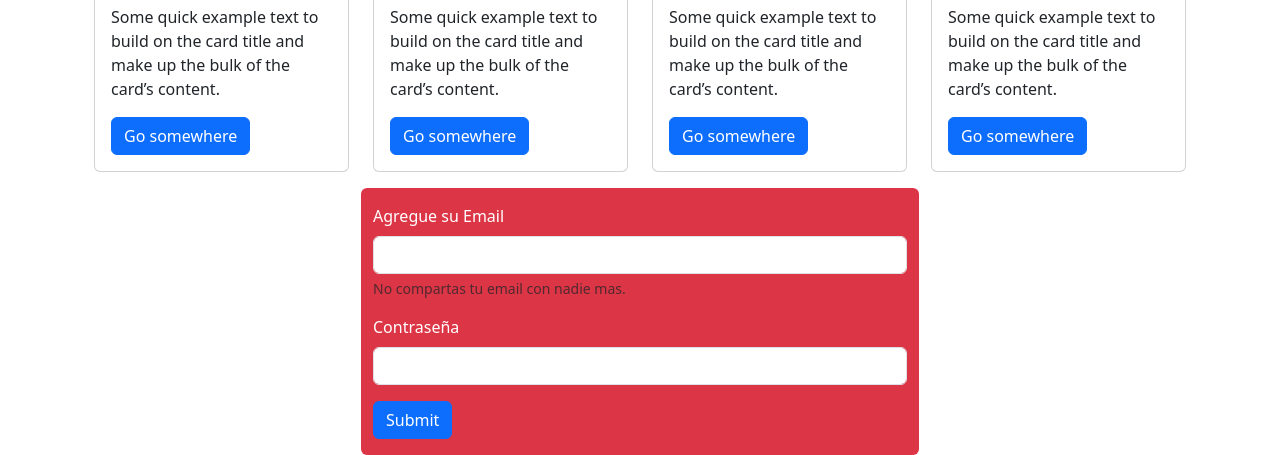
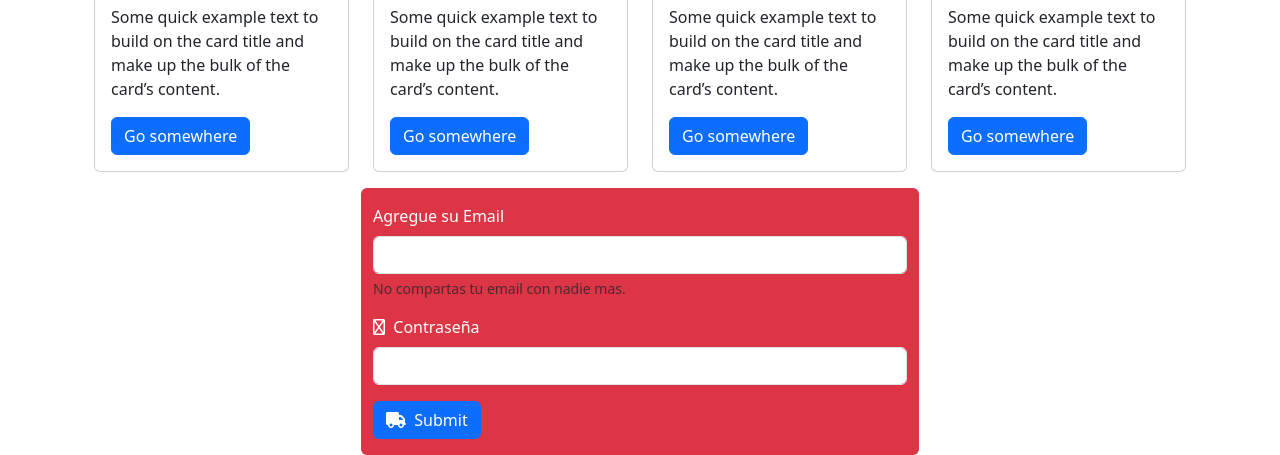
Before and after one commit to breadsk/DSY1104-005V-2, a plain HTML site: page index.html in a window 1280 px wide. Shown: the part 355-810 px from the top of the page. Drawn offline with nearby package versions, Linux system fonts and the light colour scheme.

Commit message:
Font aweome incluido

```diff
--- a/index.html
+++ b/index.html
@@ -100,15 +100,18 @@
                         <div id="emailHelp" class="form-text">No compartas tu email con nadie mas.</div>
                     </div>
                     <div class="mb-3">
-                        <label for="exampleInputPassword1" class="form-label">Contraseña</label>
+                        <label for="exampleInputPassword1" class="form-label"><i class="fa-regular fa-camera"></i>&nbsp;&nbsp;Contraseña</label>
                         <input type="password" class="form-control" id="txtPassWord">
                     </div>
-                    <button type="submit" class="btn btn-primary mb-3">Submit</button>
-                </form>
+                    <button type="submit" class="btn btn-primary mb-3">
+                        <i class="fa-solid fa-truck"></i>&nbsp;&nbsp;Submit
+                    </button>
+                </form><!--Fin form-->
             </div><!--Fin col-->
         </div><!--Fin row-->
     </div><!--Fin container-->
 
 <script src="https://cdn.jsdelivr.net/npm/bootstrap@5.3.8/dist/js/bootstrap.bundle.min.js" integrity="sha384-FKyoEForCGlyvwx9Hj09JcYn3nv7wiPVlz7YYwJrWVcXK/BmnVDxM+D2scQbITxI" crossorigin="anonymous"></script>
+<script src="https://kit.fontawesome.com/bf539c3725.js" crossorigin="anonymous"></script>
 </body>
 </html>
```
